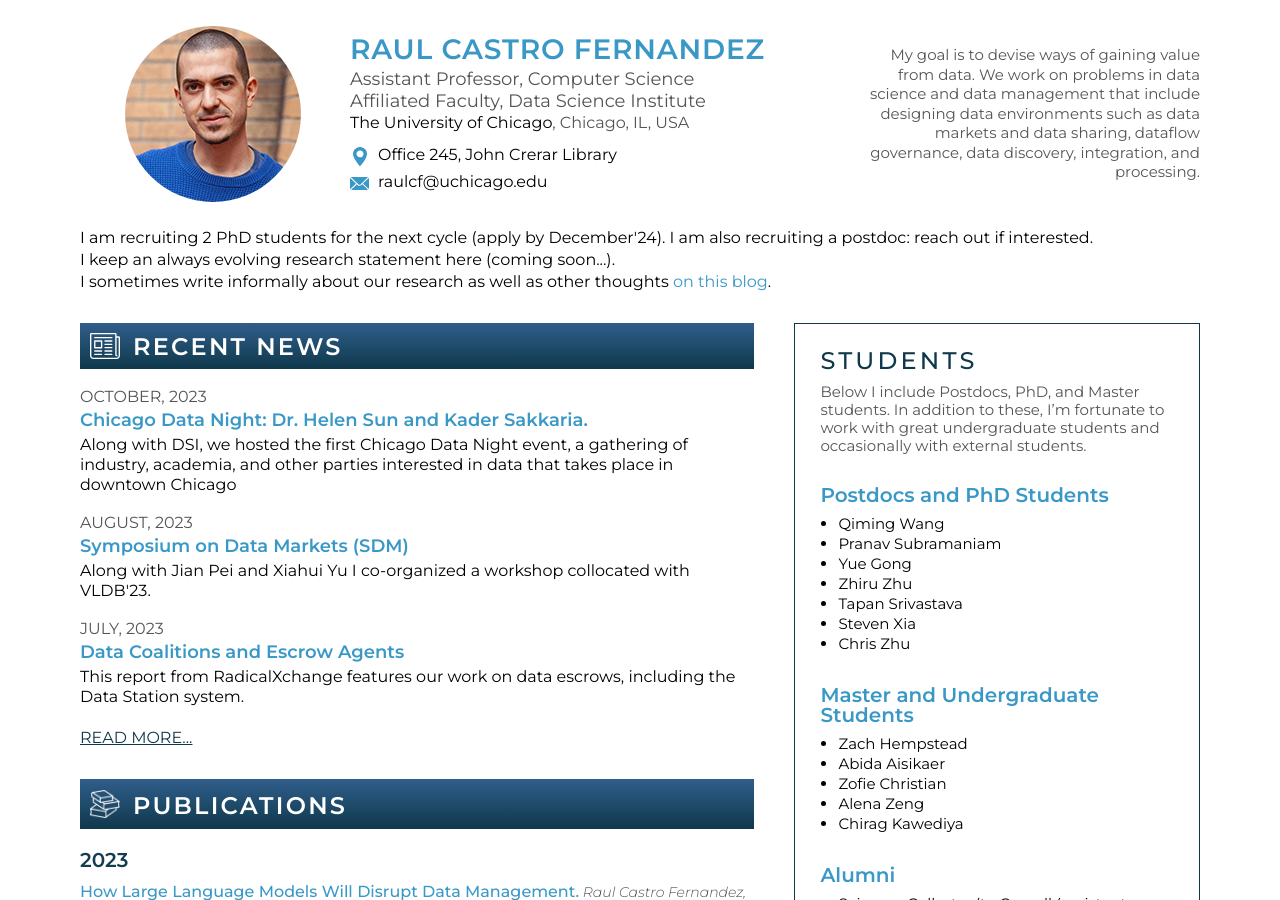
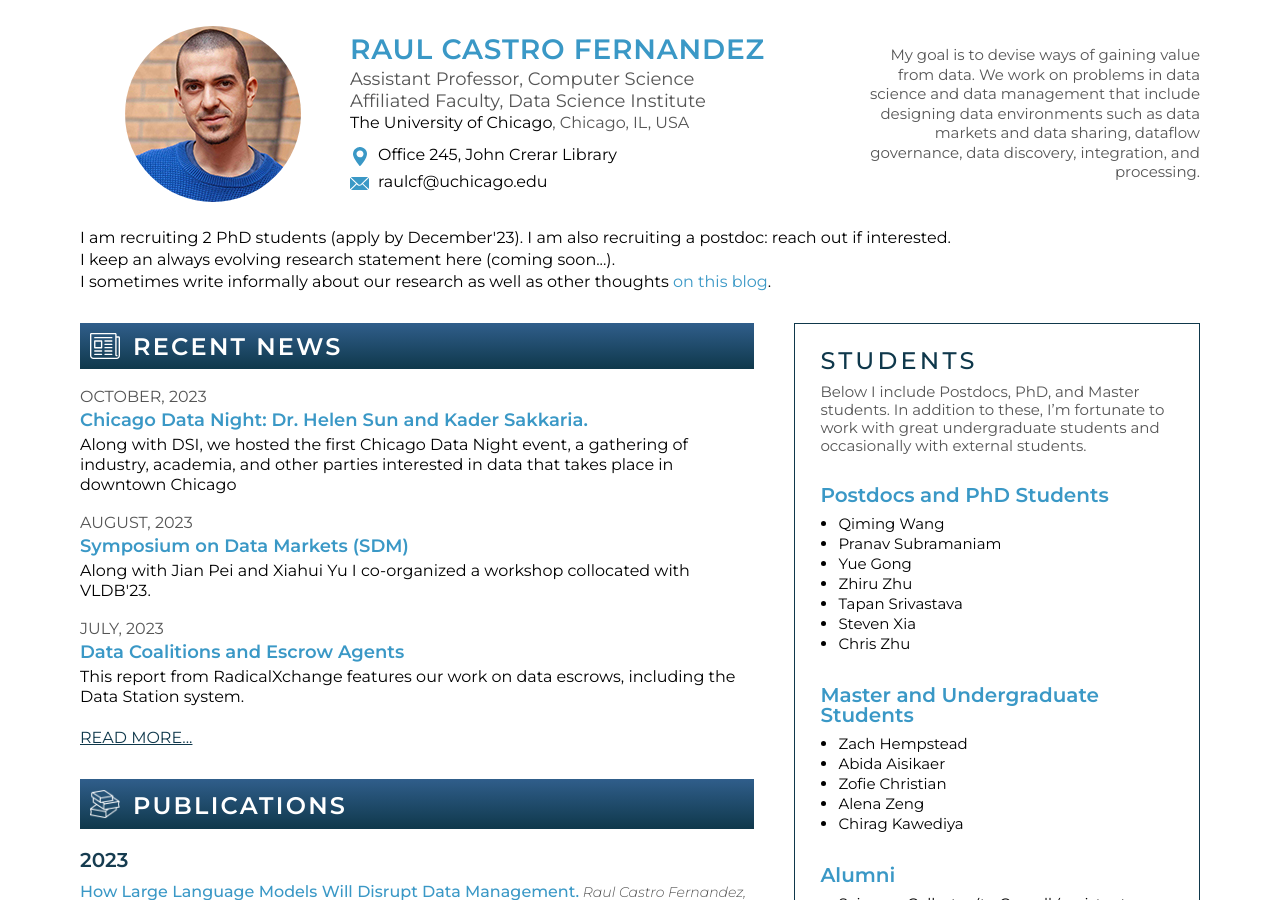
Before and after one commit to raulcf/raulcf.github.io, a Jekyll site: the page index.html, which Jekyll copies as it is, in a window 1280 px wide and 900 px high. Built offline with Jekyll 4.4.1, drawn with Linux system fonts in a browser that asks for light colours.

Commit message:
typo in dates

```diff
--- a/index.html
+++ b/index.html
@@ -42,7 +42,7 @@ discovery, integration, and processing.
             </div>
         </div>
         <p>
-I am recruiting 2 PhD students for the next cycle (apply by December'24). I am
+I am recruiting 2 PhD students (apply by December'23). I am
 also recruiting a postdoc: reach out if interested.
         <br>
 I keep an always evolving research statement here
```
